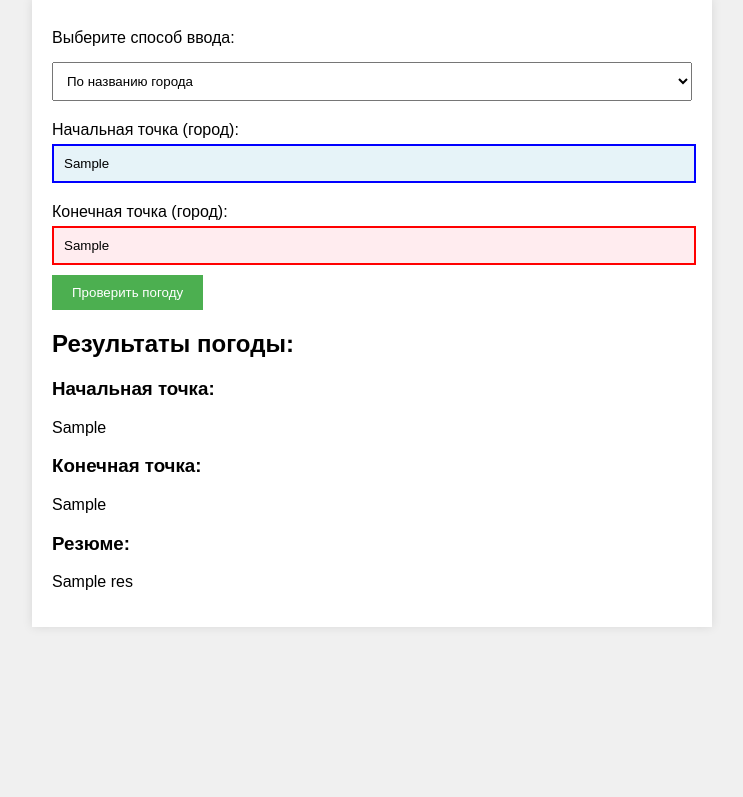
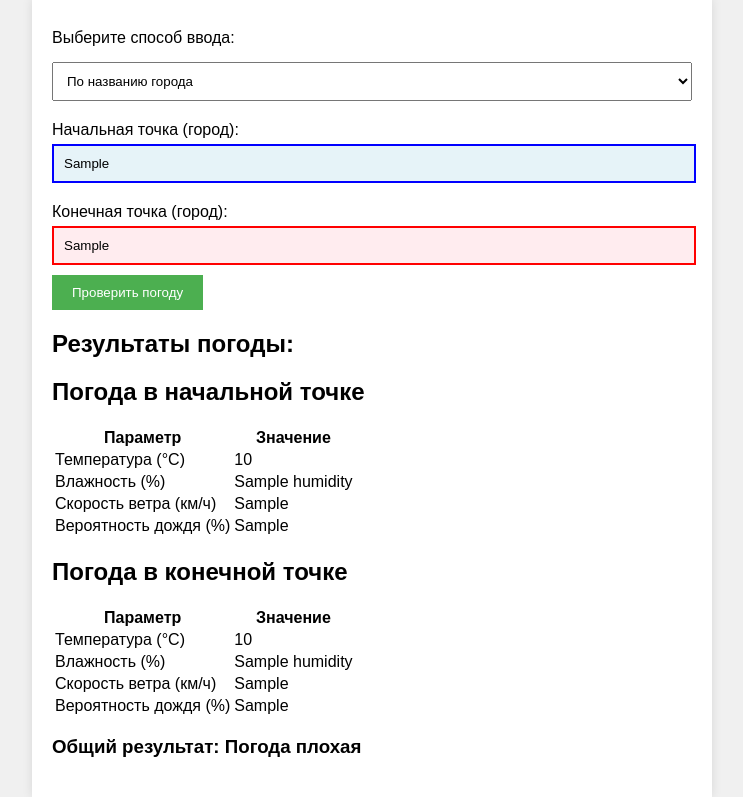
Before and after one commit to TinkerExe/CU_PythonPj_2, a Flask app: template Server/templates/index.html in a window 1280 px wide. Shown: the part 121-918 px from the top of the page, without its empty margins (268-1011 px from the left). Before the commit the page ends 748 px from the top, so only its background shows below. Run offline with Flask 3, Linux system fonts and the light colour scheme; the template is opened without the code that fills it: most values are stand-ins (such as "Sample title", 1, 10 or a date in 2020).

Commit message:
Final Pj

```diff
--- a/Server/app.py
+++ b/Server/app.py
@@ -1,12 +1,21 @@
-from flask import Flask, render_template, request
+from flask import Flask, render_template, request, flash
 from get_city import get_for_coordinates, get_for_name
-from  weather import get_and_check
+from weather import get_and_check
 import os
 
 app = Flask(__name__)
 
 @app.route('/', methods=['GET', 'POST'])
 def index():
+    start_city = ''
+    end_city = ''
+    start_lat = ''
+    start_lon = ''
+    end_lat = ''
+    end_lon = ''
+    error_message = None
+    weather_data = {}
+
     if request.method == 'POST':
         input_type = request.form['input_type']
 
@@ -14,6 +23,8 @@ def index():
             if input_type == 'city':
                 start_city = request.form['start_city']
                 end_city = request.form['end_city']
+                if not start_city or not end_city:
+                    return render_template('index.html', input_type=input_type, error="Все поля должны быть заполнены!")
                 city_key_start = get_for_name(start_city)
                 city_key_end = get_for_name(end_city)
             elif input_type == 'coordinates':
@@ -21,8 +32,14 @@ def index():
                 start_lon = request.form['start_lon']
                 end_lat = request.form['end_lat']
                 end_lon = request.form['end_lon']
+                if not start_lat or not start_lon or not end_lat or not end_lon:
+                    return render_template('index.html', input_type=input_type, error="Все поля должны быть заполнены!")
                 city_key_start = get_for_coordinates(start_lat, start_lon)
                 city_key_end = get_for_coordinates(end_lat, end_lon)
+
+            if "err" in city_key_start or "err" in city_key_end:
+                error_message = "Кажется, API не доступен."
+                return render_template('index.html', input_type=input_type, error=error_message)
 
             weather_data = get_and_check(city_key_start, city_key_end)
 
@@ -35,14 +52,18 @@ def index():
                                    weather_end=weather_data['weather_end'],
                                    res=weather_data['res'],
                                    start_city=start_city, end_city=end_city,
-                                   start_lat=request.form.get('start_lat'),
-                                   start_lon=request.form.get('start_lon'),
-                                   end_lat=request.form.get('end_lat'),
-                                   end_lon=request.form.get('end_lon'))
+                                   start_lat=start_lat,
+                                   start_lon=start_lon,
+                                   end_lat=end_lat,
+                                   end_lon=end_lon)
         except Exception as e:
-            return render_template('index.html', input_type=input_type, error=str(e))
+            error_message = str(e)
 
-    return render_template('index.html', input_type='city')
+    return render_template('index.html', input_type='city',
+                           start_city=start_city, end_city=end_city,
+                           start_lat=start_lat, start_lon=start_lon,
+                           end_lat=end_lat, end_lon=end_lon,
+                           error=error_message)
 
 if __name__ == '__main__':
     port = int(os.environ.get('PORT', 5001))
--- a/Server/const.py
+++ b/Server/const.py
@@ -1 +1 @@
-APIKEY = 'Ваш apikey'
+APIKEY = 'Ваш Api-key'
--- a/Server/templates/index.html
+++ b/Server/templates/index.html
@@ -124,6 +124,7 @@
         </form>
 
         <div class="result">
+
             {% if error %}
             <div class="error" id="error-message">
                 <strong>Ошибка:</strong> {{ error }}
@@ -132,16 +133,62 @@
 
             {% if weather_start and weather_end %}
             <h2>Результаты погоды:</h2>
-            <h3>Начальная точка:</h3>
-            <p>{{ weather_start }}</p>
 
-            <h3>Конечная точка:</h3>
-            <p>{{ weather_end }}</p>
+            <!-- Погода для начальной точки -->
+            <h2 class="section-title">Погода в начальной точке</h2>
+            <table>
+                <tr>
+                    <th>Параметр</th>
+                    <th>Значение</th>
+                </tr>
+                <tr>
+                    <td>Температура (°C)</td>
+                    <td>{{ weather_start['Temperature_C'] }}</td>
+                </tr>
+                <tr>
+                    <td>Влажность (%)</td>
+                    <td>{{ weather_start['Humidity'] }}</td>
+                </tr>
+                <tr>
+                    <td>Скорость ветра (км/ч)</td>
+                    <td>{{ weather_start['Wind_Speed_kmh'] }}</td>
+                </tr>
+                <tr>
+                    <td>Вероятность дождя (%)</td>
+                    <td>{{ weather_start['Rain_Probability'] }}</td>
+                </tr>
+            </table>
 
-            <h3>Резюме:</h3>
-            <p>{{ res }}</p>
+            <!-- Погода для конечной точки -->
+            <h2 class="section-title">Погода в конечной точке</h2>
+            <table>
+                <tr>
+                    <th>Параметр</th>
+                    <th>Значение</th>
+                </tr>
+                <tr>
+                    <td>Температура (°C)</td>
+                    <td>{{ weather_end['Temperature_C'] }}</td>
+                </tr>
+                <tr>
+                    <td>Влажность (%)</td>
+                    <td>{{ weather_end['Humidity'] }}</td>
+                </tr>
+                <tr>
+                    <td>Скорость ветра (км/ч)</td>
+                    <td>{{ weather_end['Wind_Speed_kmh'] }}</td>
+                </tr>
+                <tr>
+                    <td>Вероятность дождя (%)</td>
+                    <td>{{ weather_end['Rain_Probability'] }}</td>
+                </tr>
+            </table>
+
+            <h3>Общий результат: {% if res == 1 %}Погода хорошая{% else %}Погода плохая{% endif %}</h3>
             {% endif %}
         </div>
+
+
     </div>
 
     <script>
```
Also changed, not shown: Server/get_city.py (+6 -5 lines), Server/weather.py (+5 -2 lines), README.txt.
